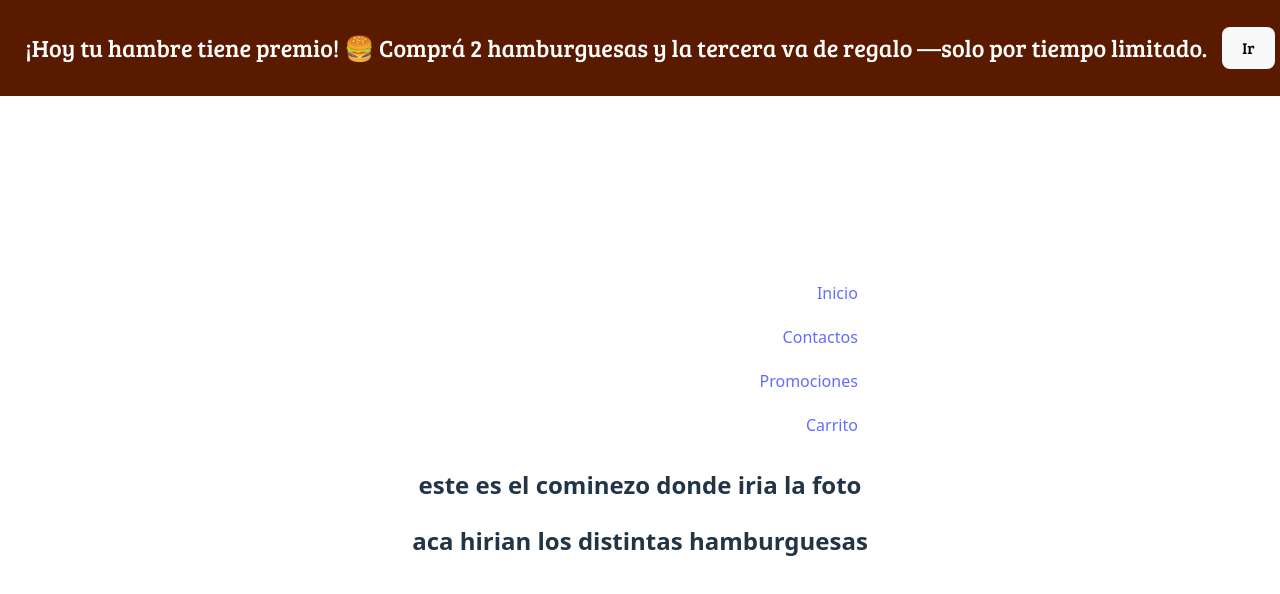
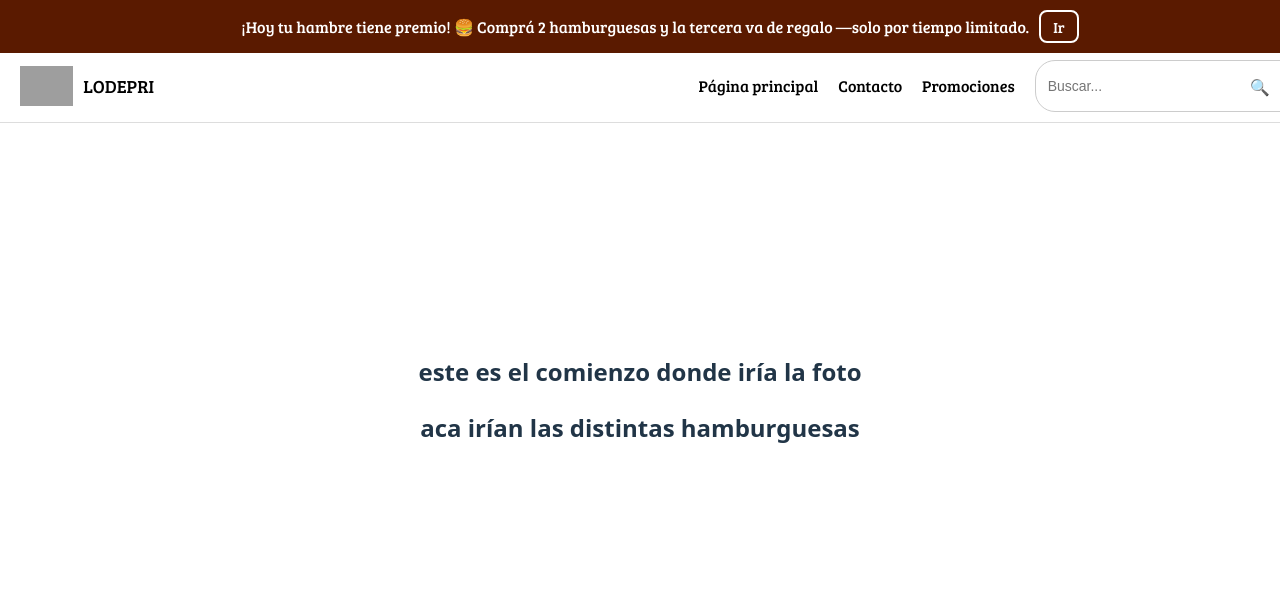
Before and after one commit to lianleyenda/Proyecto_final, a React (Vite) app in the folder Proyecto final/lode_pri/: page / in a window 1280 px wide. Shown: the top 594 px of the page. Built offline with nearby package versions, Linux system fonts and the light colour scheme; grey boxes are pictures that could not be loaded.

Commit message:
el codigo que faltaba de la pagina

```diff
--- a/Proyecto final/lode_pri/src/App.css
+++ b/Proyecto final/lode_pri/src/App.css
@@ -48,30 +48,106 @@
 }
 
 .promo {
-  background: #5a1a00; /* color marrón como en la referencia */
+  background: #5a1a00;
   color: white;
   display: flex;
-  justify-content: center;
   align-items: center;
-  gap: 15px;
-  padding: 10px;
+  justify-content: center;   /* 🔹 centra texto + botón como bloque */
+  padding: 10px 20px;
   font-family: "Bree Serif", serif;
   font-size: 16px;
-  position: fixed; /* 🔹 siempre arriba */
+  position: fixed;
   top: 0;
   left: 0;
-  width: 100%; /* que ocupe todo el ancho */
-  z-index: 1000; /* que quede por encima del resto */
+  width: 100%;
+  z-index: 1000;
+  gap: 10px; /* espacio entre texto y botón */
 }
 
-/* Ajuste para que el header no quede tapado */
-header {
-  margin-top: 50px; /* altura de la promo */
+
+.promo span {
+  display: flex;
+  justify-content: center;
+
 }
 
-.division {
-  display: grid;
-  padding: 10px;
-  justify-content: right;
-  align-items: right;
+.promo button {
+  background-color: #5a1a00;
+  color: white;
+  border: 2px solid white;
+  padding: 0.3em 0.8em;
+  font-family: "Bree Serif", serif;
+  font-size: 15px;
+  cursor: pointer;
+  white-space: nowrap;
 }
+
+
+/* 🔹 Barra blanca de navegación */
+.navbar {
+  display: flex;
+  justify-content: space-between;
+  align-items: center;
+  background: white;
+  padding: 10px 20px;
+  position: fixed;
+  top: 50px; /* justo debajo de la promo */
+  left: 0;
+  width: 100%;
+  z-index: 999;
+  border-bottom: 1px solid #ddd;
+  font-family: "Bree Serif", serif;
+}
+
+.navbar-left {
+  display: flex;
+  align-items: center;
+  gap: 10px;
+}
+
+.navbar-left img {
+  height: 40px; /* tamaño logo */
+}
+
+.navbar-left span {
+  font-size: 18px;
+  font-weight: bold;
+  color: black;
+}
+
+.navbar-right {
+  display: flex;
+  align-items: center;
+  gap: 20px;
+}
+
+.navbar-right a {
+  text-decoration: none;
+  color: black;
+  font-size: 16px;
+}
+
+.navbar-right a:hover {
+  color: #5a1a00; /* marrón al pasar el mouse */
+}
+
+.search-bar {
+  display: flex;
+  align-items: center;
+  border: 1px solid #ccc;
+  border-radius: 20px;
+  padding: 5px 10px;
+}
+
+.search-bar input {
+  border: none;
+  outline: none;
+  font-size: 14px;
+}
+
+.search-bar button {
+  background: none;
+  border: none;
+  cursor: pointer;
+  font-size: 16px;
+}
--- a/Proyecto final/lode_pri/src/App.jsx
+++ b/Proyecto final/lode_pri/src/App.jsx
@@ -3,32 +3,43 @@ import "./App.css";
 function App() {
   return (
     <>
-      <head>
-        <title>Lode_priburguer</title>
-      </head>
+      <div class="promo">
+  <span>¡Hoy tu hambre tiene premio! 🍔 Comprá 2 hamburguesas y la tercera va de regalo —solo por tiempo limitado.</span>
+  <button>Ir</button>
+</div>
 
-      <body>
-        <div class="promo">
-          <h2 class="tipografia">
-            ¡Hoy tu hambre tiene premio! 🍔 Comprá 2 hamburguesas y la tercera
-            va de regalo —solo por tiempo limitado.
-          </h2>
-          <button>Ir</button>
-        </div>
-        <header>
-          <a class="division">Inicio</a>
-          <a class="division">Contactos</a>
-          <a class="division">Promociones</a>
-          <a class="division">Carrito</a>
-        </header>
+<header>
+<nav class="navbar">
+  <div class="navbar-left">
+    <img src="logo.png" alt="Logo LODEPRI" />
+    <span>LODEPRI</span>
+  </div>
 
+  <div class="navbar-right">
+    <a href="#">Página principal</a>
+    <a href="#">Contacto</a>
+    <a href="#">Promociones</a>
+
+    <div class="search-bar">
+      <input type="text" placeholder="Buscar..." />
+      <button>🔍</button>
+    </div>
+  </div>
+</nav>
+</header>
+
+
+
+
+        {/* Esto empuja el contenido abajo de la promo */}
         <div>
-          <h2>este es el cominezo donde iria la foto</h2>
+          <h2>este es el comienzo donde iría la foto</h2>
         </div>
         <div>
-          <h2>aca hirian los distintas hamburguesas</h2>
+          <h2>aca irían las distintas hamburguesas</h2>
         </div>
-      </body>
+
+
     </>
   );
 }
```
Also changed, not shown: Proyecto final/lode_pri/package.json (+6 -1 lines), Proyecto final/lode_pri/src/estructura.jsx (added, +36 -0 lines), 2 other files (tests, documents, lock files or other folders).
